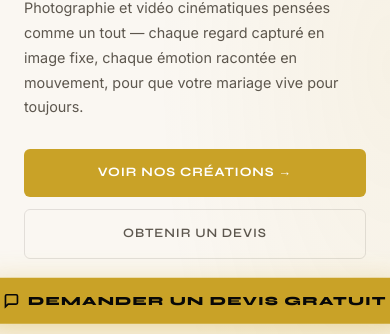
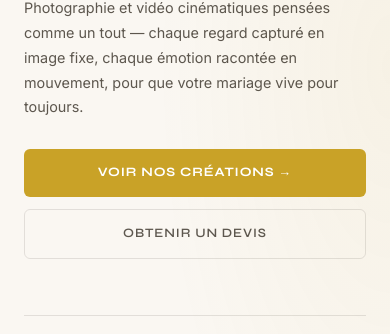
Before and after one commit to splalec-wq/CLAE-Agency-Website, a plain HTML site: page mariage.html in a window 390 px wide. Shown: the part 499-833 px from the top of the page. Drawn offline with Linux system fonts and the light colour scheme.

Commit message:
Supprime le bouton sticky 'Demander un devis gratuit' sur mobile
Co-Authored-By: Claude Sonnet 4.6 <noreply@anthropic.com>

```diff
--- a/mariage.html
+++ b/mariage.html
@@ -1330,9 +1330,5 @@ function toggleFaq(btn) {
 
 
 <!-- CTA Mobile Sticky -->
-<a href="contact.html?from=mariage" class="mobile-cta-sticky" id="mobileCta">
-  <svg width="16" height="16" viewBox="0 0 24 24" fill="none" stroke="currentColor" stroke-width="2.5"><path d="M21 15a2 2 0 0 1-2 2H7l-4 4V5a2 2 0 0 1 2-2h14a2 2 0 0 1 2 2z"/></svg>
-  Demander un devis gratuit
-</a>
 </body>
 </html>
```
